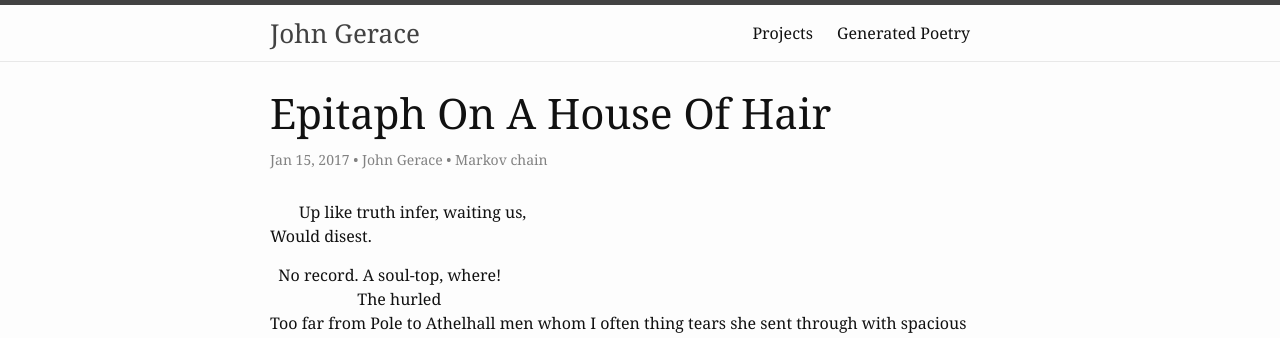
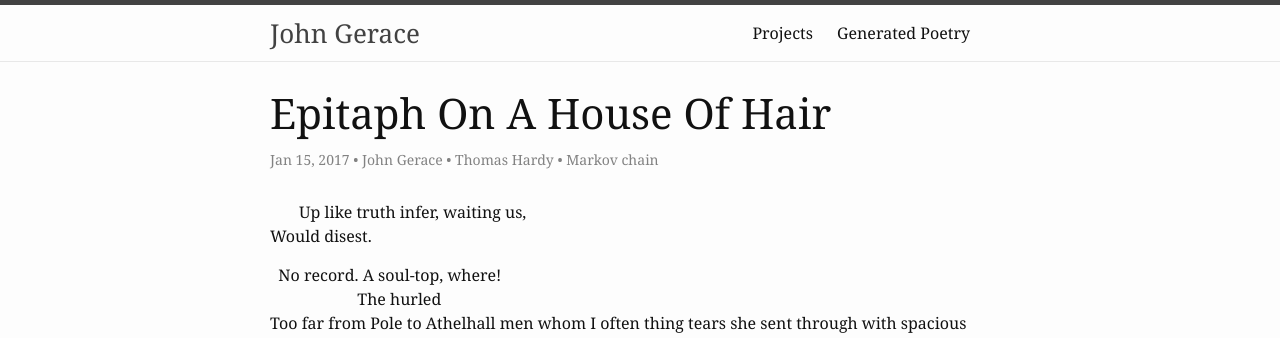
Before and after one commit to jgerace/jgerace.github.io, a Jekyll site: the page built from _posts/2017-01-15-epitaph.md, in a window 1280 px wide. Shown: the top 338 px of the page. Built offline with Jekyll 4.4.1, drawn with Linux system fonts in a browser that asks for light colours.

Commit message:
Added source text

```diff
--- a/_layouts/poem.html
+++ b/_layouts/poem.html
@@ -5,7 +5,7 @@
 
   <header class="post-header">
     <h1 class="post-title" itemprop="name headline">{{ page.title }}</h1>
-    <p class="post-meta"><time datetime="{{ page.date | date_to_xmlschema }}" itemprop="datePublished">{{ page.date | date: "%b %-d, %Y" }}</time>{% if page.author %} • <span itemprop="author" itemscope itemtype="http://schema.org/Person"><span itemprop="name">{{ page.author }}</span></span>{% endif %}{% if page.method %} • <span itemprop="method" itemscope><span itemprop="name">{{ page.method }}</span></span>{% endif %}</p>
+    <p class="post-meta"><time datetime="{{ page.date | date_to_xmlschema }}" itemprop="datePublished">{{ page.date | date: "%b %-d, %Y" }}</time>{% if page.author %} • <span itemprop="author" itemscope itemtype="http://schema.org/Person"><span itemprop="name">{{ page.author }}</span></span>{% endif %}{% if page.source %} • <span itemprop="source" itemscope><span itemprop="name">{{ page.source }}</span></span>{% endif %} {% if page.method %} • <span itemprop="method" itemscope><span itemprop="name">{{ page.method }}</span></span>{% endif %}</p>
   </header>
 
   <div class="post-content" itemprop="articleBody">
--- a/_posts/2017-01-15-epitaph.md
+++ b/_posts/2017-01-15-epitaph.md
@@ -4,6 +4,7 @@
 date: 2017-01-15 12:42:00 -0400
 categories: generatedwriting
 author: John Gerace
+source: Thomas Hardy
 method: Markov chain
 ---
 
```
